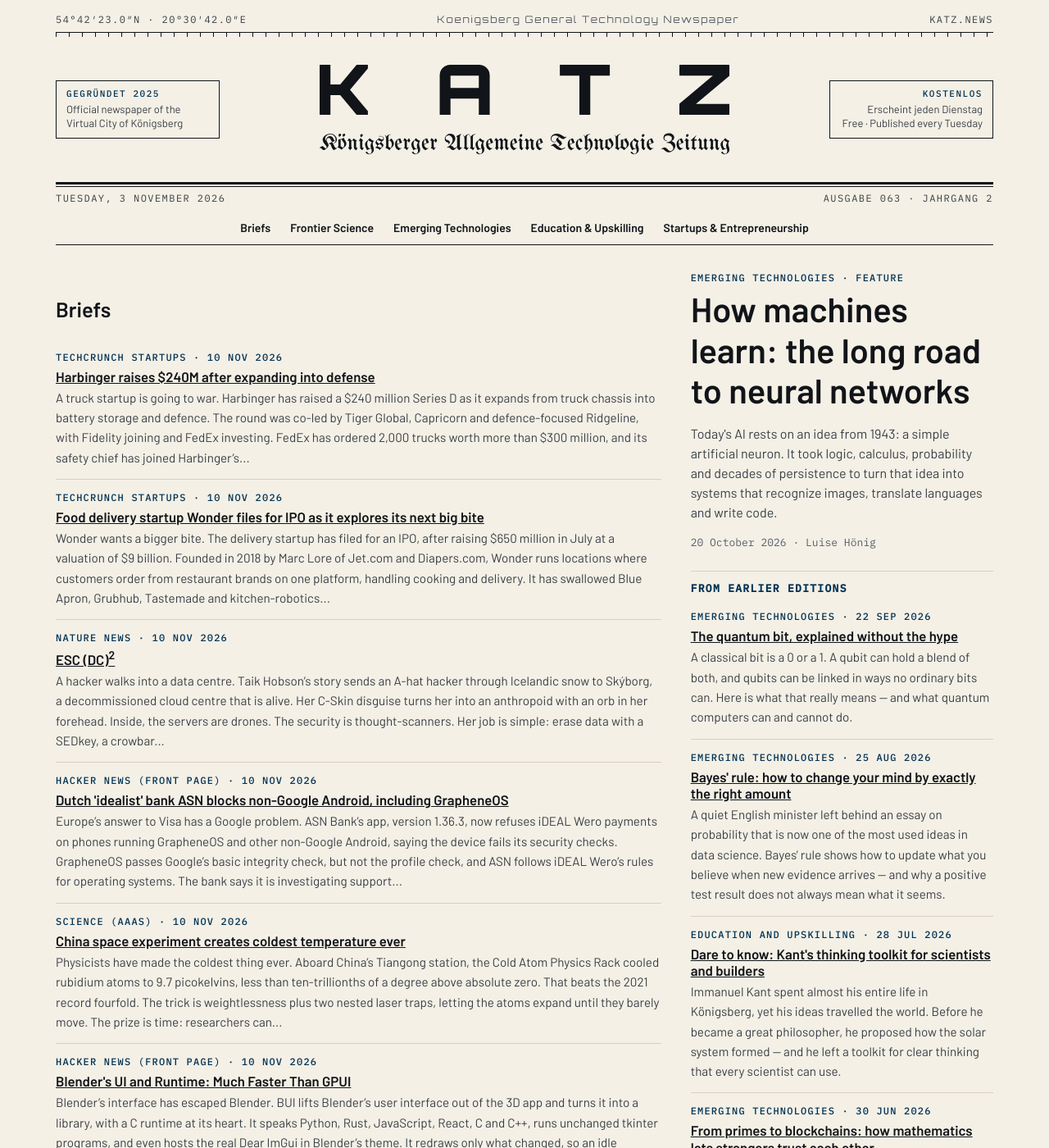
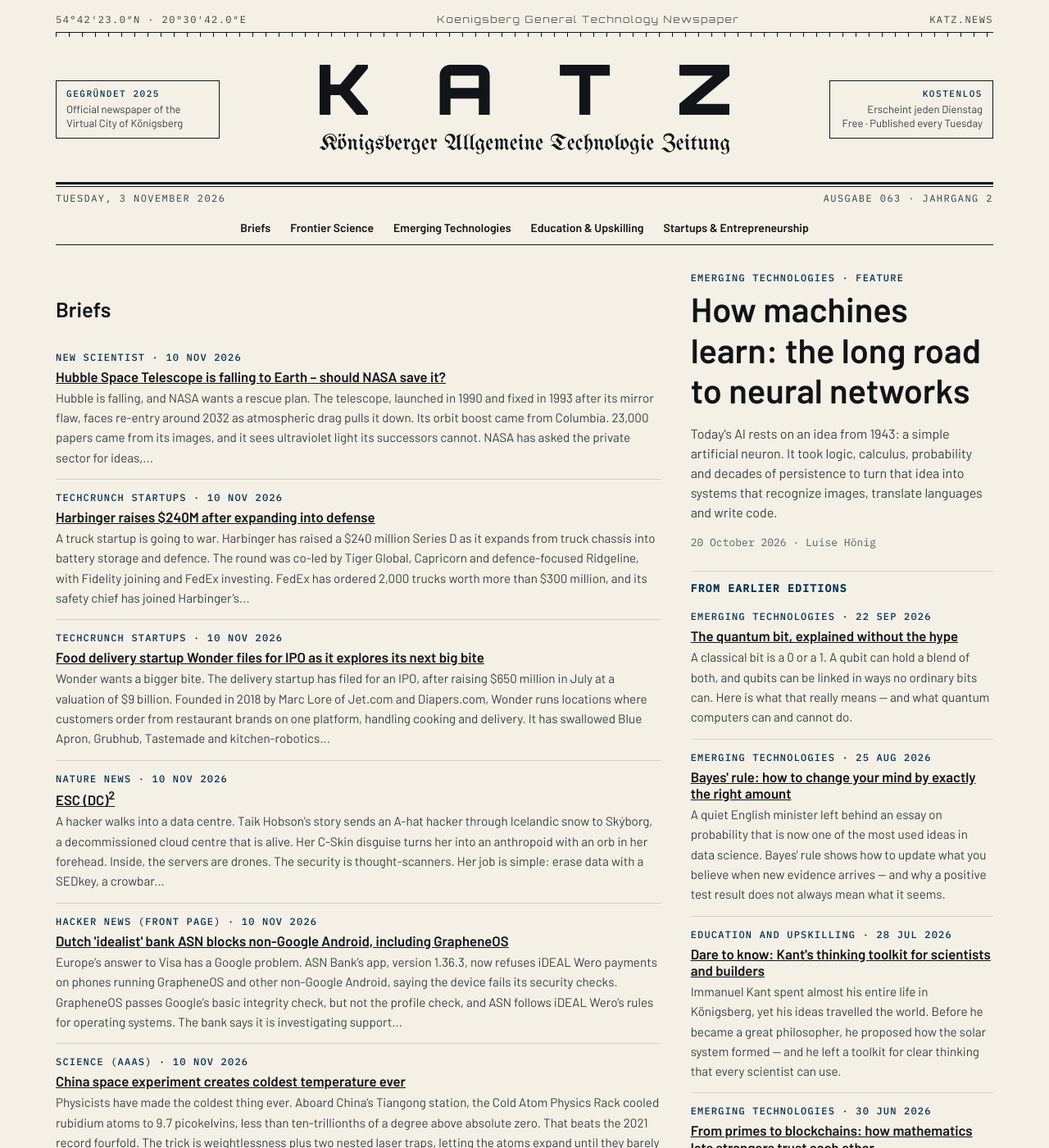
Before and after one commit to katz-news/katz.news, a Jekyll site: the page built from index.html, in a window 1280 px wide and 1400 px high. Shown: the whole window at 82% size. Built offline with Jekyll 4.4.1, drawn with Linux system fonts in a browser that asks for light colours; some of the changed text lies outside the part shown.

Commit message:
Publish 2026-11-06

```diff
--- a/_data/build.yml
+++ b/_data/build.yml
@@ -1 +1 @@
-published_at: 2026-11-06T15:41:01Z
+published_at: 2026-11-06T15:42:09Z
--- /dev/null
+++ b/_posts/briefs/2026-11-06-hubble-space-telescope-is-falling-to-earth-should-nasa-save.md
@@ -0,0 +1,9 @@
+---
+published: true
+title: Hubble Space Telescope is falling to Earth – should NASA save it?
+date: 2026-11-10
+section: science
+source_name: New Scientist
+source_url: https://www.newscientist.com/article/2597221-hubble-space-telescope-is-falling-to-earth-should-nasa-save-it/?utm_campaign=RSS|NSNS&utm_content=home&utm_medium=RSS&utm_source=NSNS
+---
+Hubble is falling, and NASA wants a rescue plan. The telescope, launched in 1990 and fixed in 1993 after its mirror flaw, faces re-entry around 2032 as atmospheric drag pulls it down. Its orbit boost came from Columbia. 23,000 papers came from its images, and it sees ultraviolet light its successors cannot. NASA has asked the private sector for ideas, with submissions due by 30 November, to raise Hubble to 600 kilometres or guide it into the ocean. The verdict is heavenly Hubble: the telescope that taught us the universe is asking us to save it.
```
